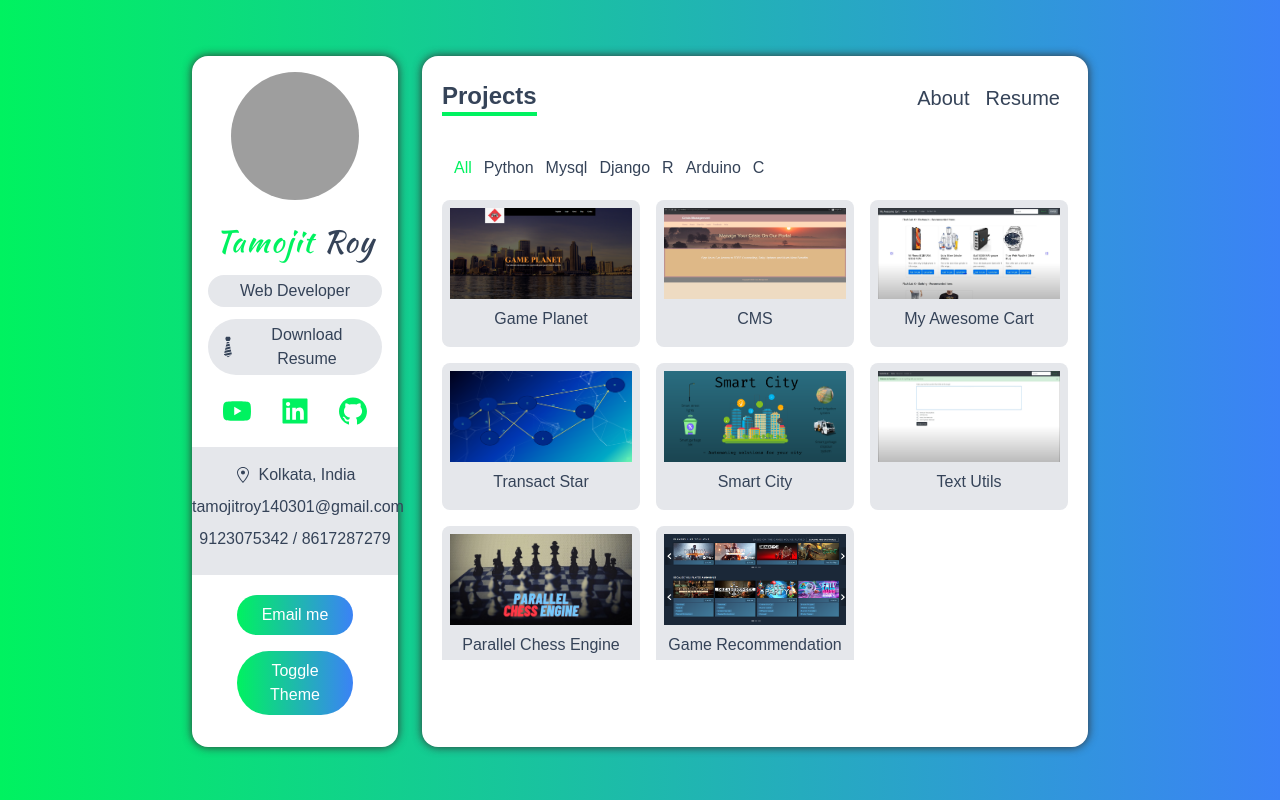
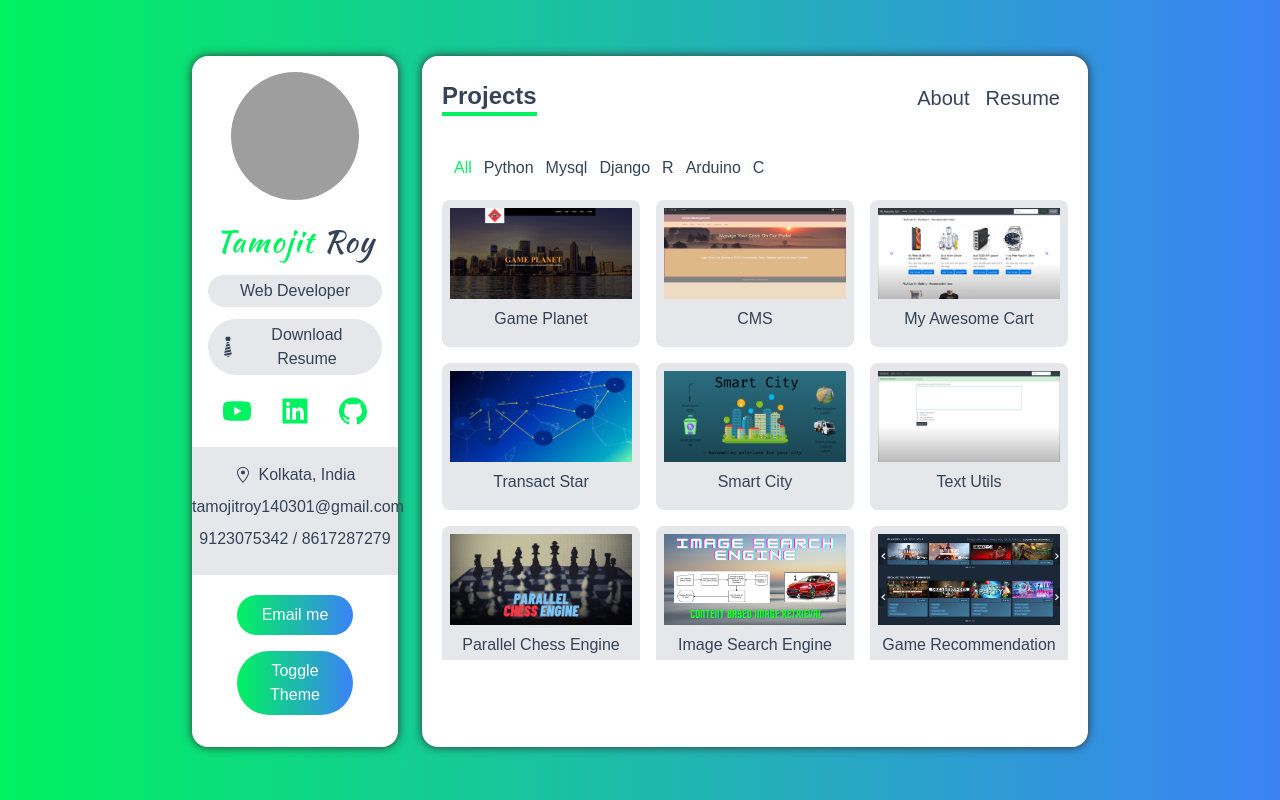
Before and after one commit to astrodestroyergithub/portfolio, a Next.js app: page /projects in a window 1280 px wide. Built offline with nearby package versions, Linux system fonts and the light colour scheme; grey boxes are pictures that could not be loaded.

Commit message:
Updates added

```diff
--- a/data.ts
+++ b/data.ts
@@ -40,7 +40,7 @@ export const services: Service[] = [
     Icon: RiComputerLine,
     title: "Social Activist",
     about:
-      "I am a <b>Rotaractor</b>. I was responsible for the web designing of the official website of the <b>Rotaract Club of VITC.</b>",
+      "I am a <b>Rotaractor</b>. I was responsible for the web designing of the official website of the <b>Rotaract Club of VITC</b>",
   },
 ];
 
@@ -111,7 +111,7 @@ export const projects: IProject[] = [
     description:
       "This online web gaming review system allows an user to view a catalogue of preferred games by gamers and give feedback",
     image_path: "/images/gamePlanet.png",
-    deployed_url: "https://www.google.com",
+    deployed_url: "https://www.youtube.com/watch?v=jGbaidGz6j0",
     github_url: "https://github.com/astrodestroyergithub/GamePlanet",
     category: ["mysql"],
     key_techs: ["HTML5", "CSS3", "Javascript", "php", "MySQL"],
@@ -120,8 +120,8 @@ export const projects: IProject[] = [
     name: "CMS",
     description: "This is an online counselling website with added functionalities to relieve people from their mental trauma",
     image_path: "/images/cms.png",
-    deployed_url: "https://www.google.com",
-    github_url: "https://www.google.com",
+    deployed_url: "https://www.youtube.com/watch?v=6U2-ZkwB94M",
+    github_url: "https://github.com/astrodestroyergithub/CMS",
     category: ["mysql"],
     key_techs: ["HTML5", "CSS3", "Javascript", "php", "MySQL"],
   },
@@ -146,7 +146,7 @@ export const projects: IProject[] = [
   {
     name: "Transact Star",
     image_path: "/images/transactStar.png",
-    deployed_url: "https://www.google.com",
+    deployed_url: "https://www.youtube.com/watch?v=qA1tBs3gHOQ",
     github_url: "https://github.com/astrodestroyergithub/TransactStar",
     category: ["c"],
     description:
@@ -157,7 +157,7 @@ export const projects: IProject[] = [
   {
     name: "Smart City",
     image_path: "/images/smartCity.png",
-    deployed_url: "http://www.google.com",
+    deployed_url: "https://www.youtube.com/watch?v=qmnq67fIQpY",
     github_url: "https://github.com/astrodestroyergithub/Smart-City",
     category: ["arduino"],
     description:
@@ -184,7 +184,7 @@ export const projects: IProject[] = [
   {
     name: "Parallel Chess Engine",
     image_path: "/images/parallelChessEngine.png",
-    deployed_url: "https://www.google.com",
+    deployed_url: "https://www.youtube.com/watch?v=rnsW6OrNzKc",
     github_url: "https://github.com/astrodestroyergithub/Parallel-Chess-Engine",
     category: ["python"],
     description:
@@ -196,9 +196,23 @@ export const projects: IProject[] = [
     ],
   },
   {
+    name: "Image Search Engine",
+    image_path: "/images/imageSearchEngine.png",
+    deployed_url: "https://www.youtube.com/watch?v=rnsW6OrNzKc",
+    github_url: "https://github.com/astrodestroyergithub/Image-Search-Engine",
+    category: ["python"],
+    description:
+      'An image search engine made using python GUI, that extracts and stores features from images in database in the form of color correlogram and compares each against that of the query image, to retrieve similar images from the database',
+    key_techs: [
+      "Python",
+      "OpenCV",
+      "Tkinter",
+    ],
+  },
+  {
     name: "Game Recommendation System",
     image_path: "/images/gameRecommendationSystem.png",
-    deployed_url: "https://www.google.com",
+    deployed_url: "https://www.youtube.com/watch?v=g4he8i43XCY",
     github_url: "https://github.com/astrodestroyergithub/Game-Recommendation-System",
     category: ["r"],
     description: "A recommendation system for video games, which suggests gamers the best fit game for them based upon their choice and gaming-habit",
```
Also changed, not shown: public/images/imageSearchEngine.png (added).
